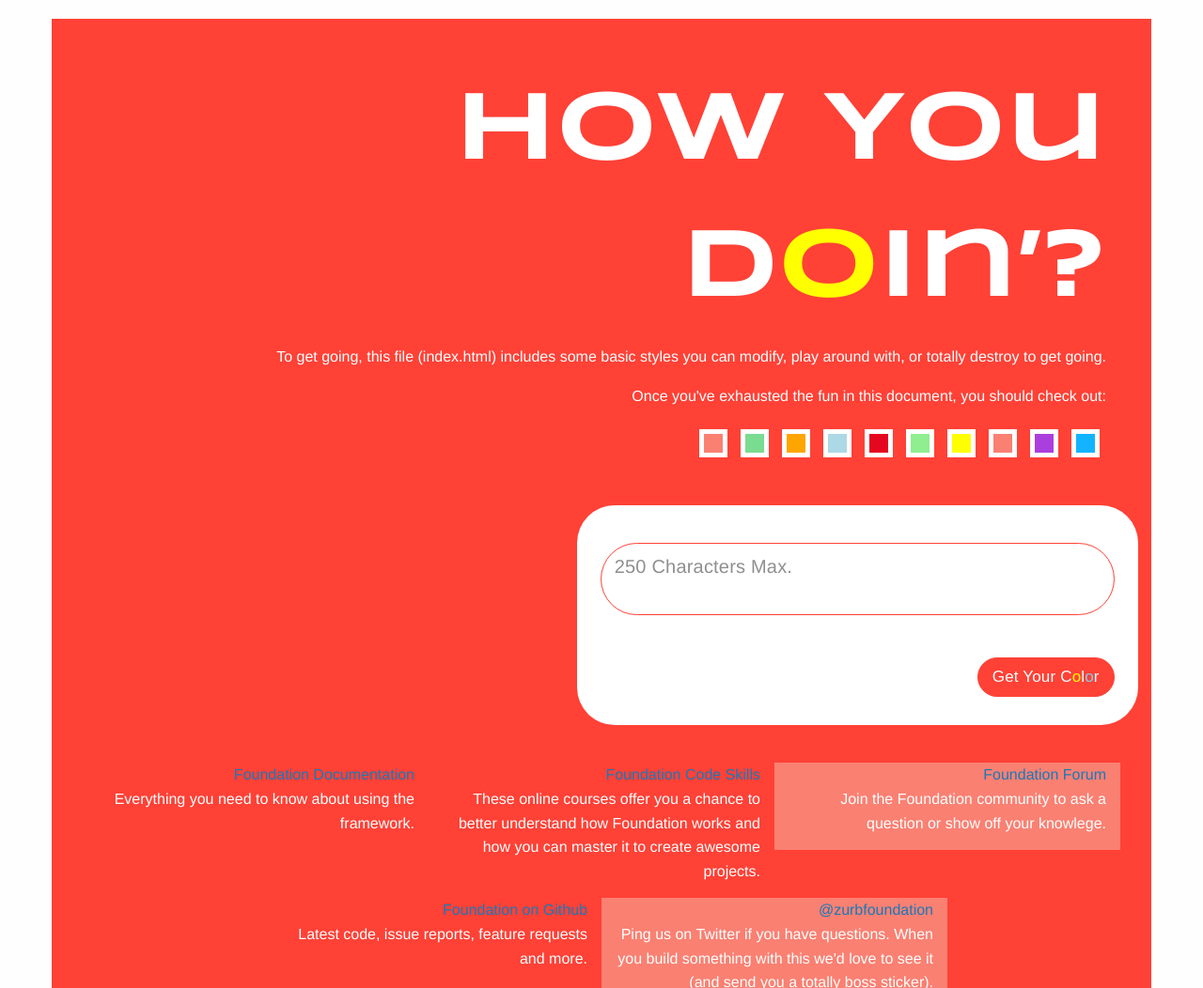
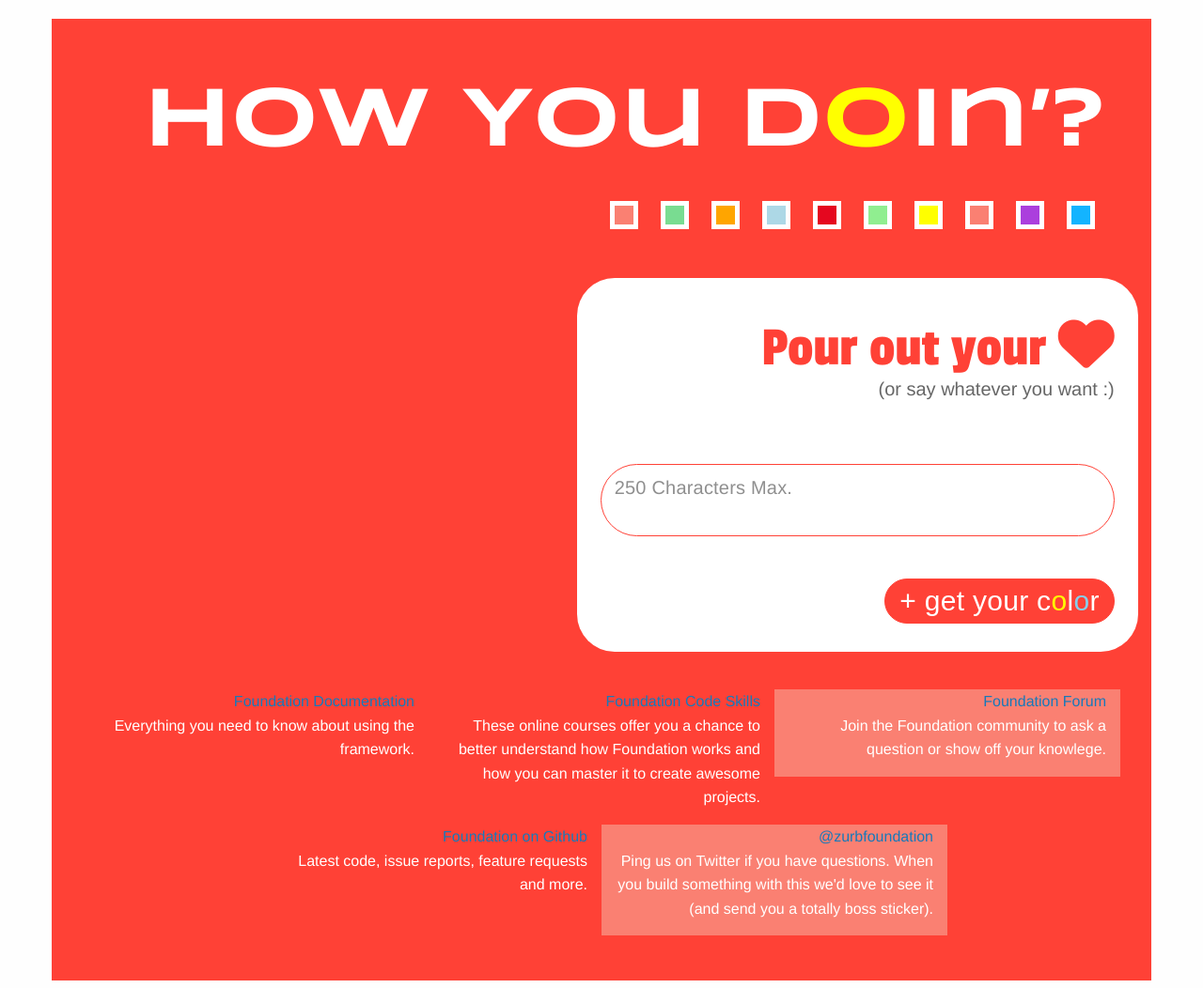
Before and after one commit to LeslieMoses/SpotlessStyle, a plain HTML site: page index.html in a window 1280 px wide. Shown: the top 1052 px of the page at 94% size. Drawn offline with nearby package versions, Linux system fonts and the light colour scheme.

Commit message:
style 0315 515p

```diff
--- a/css/app.css
+++ b/css/app.css
@@ -25,18 +25,45 @@
 	font-family: 'Jura', sans-serif;
 	font-family: 'Syncopate', sans-serif;
 	font-weight: bold;
+	font-size: 90px;
 
 }
 
 /**{
 	background: #ff7bac;
 }*/
+#talkInvite{
+	font-size: 60px;
+	font-family: 'Comfortaa', cursive;
+	font-family: 'Gloria Hallelujah', cursive;
+	font-family: 'Architects Daughter', cursive;
+	font-family: 'Sat1isfy', cursive;
+	font-family: 'Passion One', cursive;
+	line-height: 3px;
+	color:#FF4136 ;
+	margin-bottom: 2px;
+}
+
+
+/*#giveText{
+	font-size: 30px;
+	color:#FF4136;
+	line-height: 6px;
+
+}*/
+
+#sayText {
+	font-size: 20px;
+	color:#666;
+
+
+}
 
 .foo {
   float: right;
   width: 30px;
   height: 30px;
-  margin: 7px;
+  margin: 12px;
   border: 5px solid white;
   align-items: right;
 }
@@ -90,7 +117,7 @@
 	  left: 5%;
 	  font-family: "Helvetica" , sans-serif;
 	  font-weight: light;
-  -webkit-font-smoothing: antialiased
+	  -webkit-font-smoothing: antialiased;
 }
 
 #inputText{
@@ -101,7 +128,7 @@
       line-height: 0;
       font-size: 40px;
       width: 100%;
-      display: block;
+      /*display: block;*/
       box-sizing: border-box;
       padding: 15px 15px;
       border-radius: 60px;
@@ -123,6 +150,7 @@
         background: #FF4136;
         color: white;
         margin-top: 30px;
+        margin: 40px 20px;
     }
 
 .question{
@@ -164,6 +192,10 @@
     letter-spacing: 0.01em;
     position: relative;
     z-index: 1;
+	font-size: 30px;
+	color:white;
+	line-height: 6px;
+
 }
 
  button:hover{
--- a/index.html
+++ b/index.html
@@ -1,6 +1,8 @@
 <!doctype html>
 <html class="no-js" lang="en" dir="ltr">
   <head>
+    <!-- Font Awesome link -->
+    <script src="https://use.fontawesome.com/4c6396de4f.js"></script>
     <meta charset="utf-8">
     <meta http-equiv="x-ua-compatible" content="ie=edge">
     <meta name="viewport" content="width=device-width, initial-scale=1.0">
@@ -8,16 +10,15 @@
     <link rel="stylesheet" href="css/foundation.css">
     <link rel="stylesheet" href="css/app.css">
     <!-- Google Fonts link -->
-    <link href="https://fonts.googleapis.com/css?family=Jura|Syncopate:400,700" rel="stylesheet">
+   <link href="https://fonts.googleapis.com/css?family=Architects+Daughter|Comfortaa|Gloria+Hallelujah|Jura|Kaushan+Script|Passion+One|Satisfy|Syncopate:400,700" rel="stylesheet">
   </head>
   <body>
         <div class="row">
       <div class="large-12 columns">
-        <div class="callout large xlarge-text-right">
+        <div class="callout large medium-text-right">
           <h1>How You D<span style="color:yellow">o</span>in&rsquo;?</h1>
-          <p>To get going, this file (index.html) includes some basic styles you can modify, play around with, or totally destroy to get going.</p>
-          <p>Once you've exhausted the fun in this document, you should check out:</p>
-
+                   <!-- colored boxes #animate -->
+              <div></div>
               <div class="foo blue"></div>
               <div class="foo purple"></div>
               <div class="foo salmon"></div>
@@ -29,15 +30,20 @@
               <div class="foo lime"></div>
               <div class="foo salmon"></div>
 
+           <br><br>
+                          <!--  -->
+          <form>
+            <div class="question">
+            <p id="talkInvite">Pour out your <i class="fa fa-heart" aria-hidden="true"></i></p>
+            <p id="sayText">(or say whatever you want :)</p>
+            <!-- <p id="giveText">+ get your color</p> -->
+            <br><br>
+              <input id="inputText" type="textarea" maxlength="250" required/>
 
-           <br><br>
-         <form>
-            <div class="question">
-              <input id="inputText" type="textarea" maxlength="250" required/>
               <label>250 Characters Max.</label>
             </div>
 
-            <button>Get Your C<span style="color:yellow">o</span>l<span style="color:skyblue">o</span>r</button>
+            <button>+ get your c<span style="color:yellow">o</span>l<span style="color:skyblue">o</span>r</button>
           </form>
 
     <div class="row">
```
Lines whose indentation alone changed are shown as unchanged.
